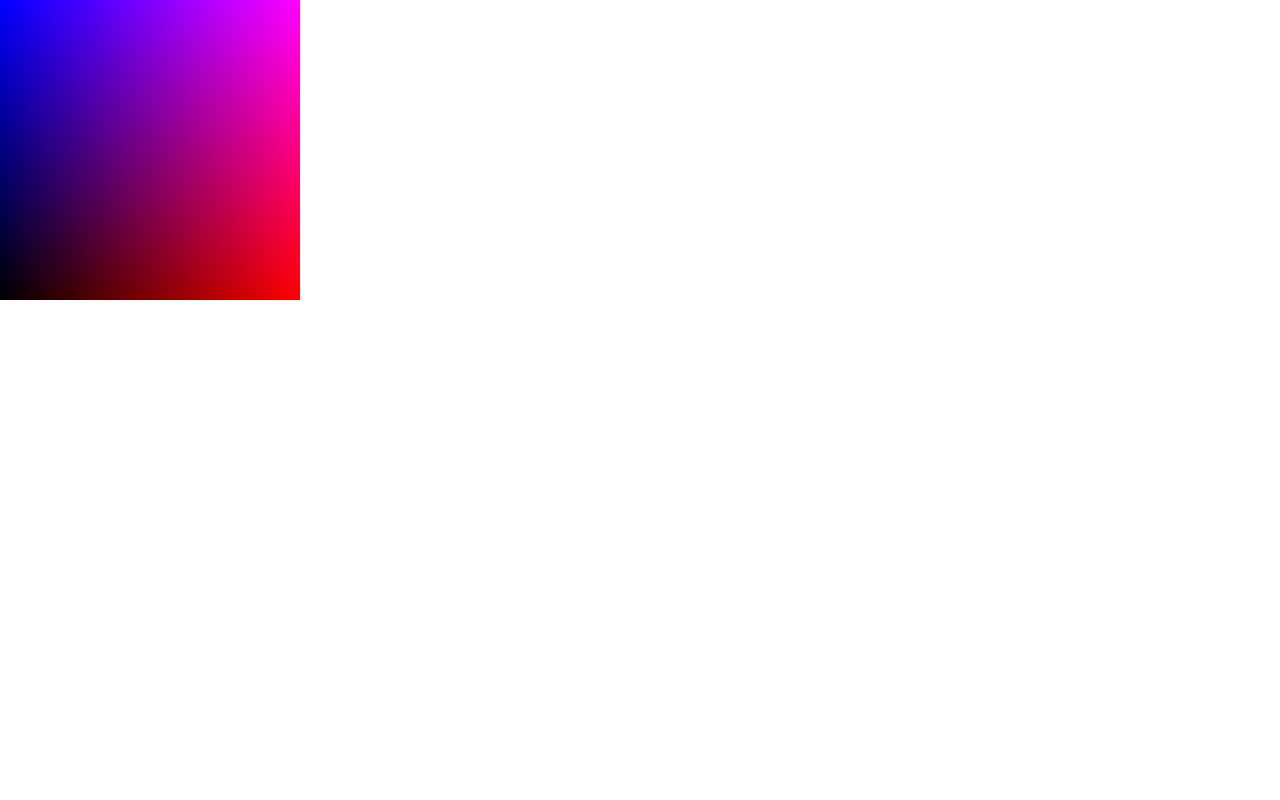
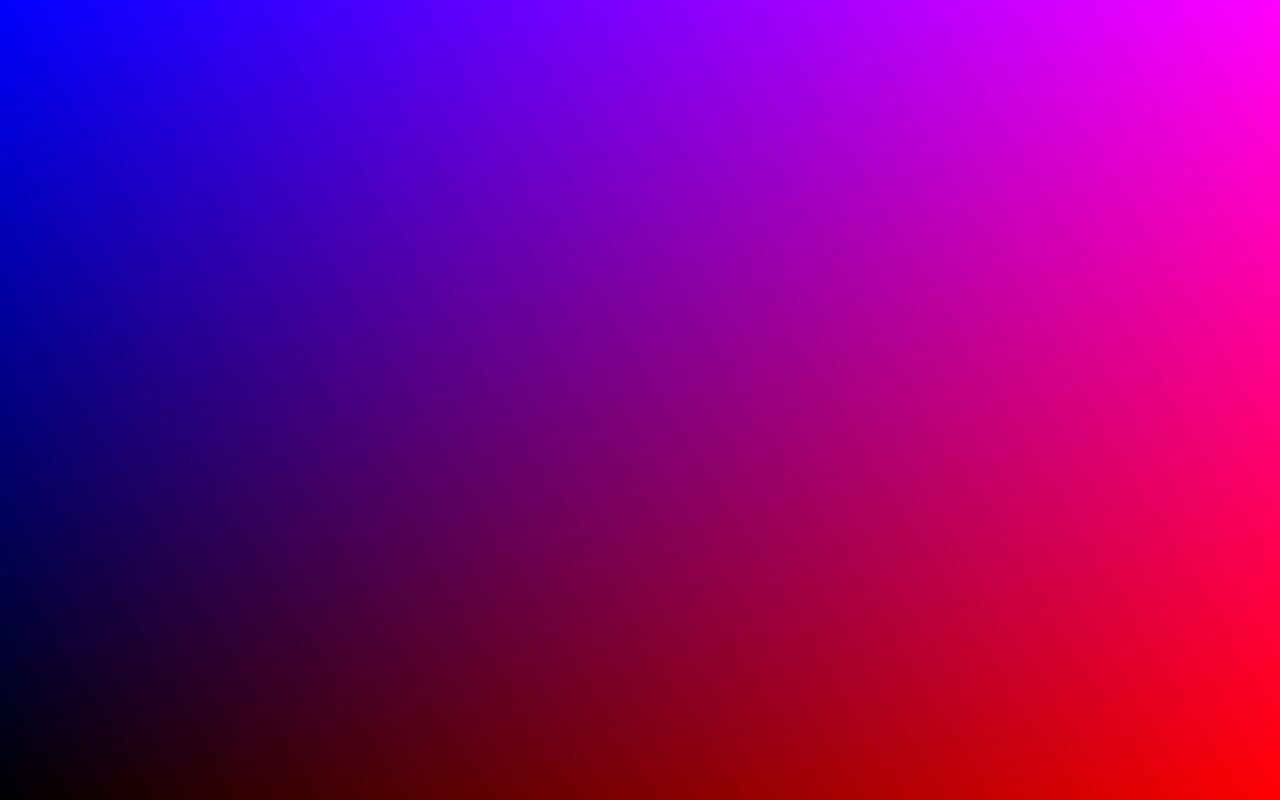
Before and after one commit to Sanensi/mandelbrot, a website built with Vite: page index.html in a window 1280 px wide. Built offline with nearby package versions, Linux system fonts and the light colour scheme.

Commit message:
feat: Pass screen_size to fragment shader

```diff
--- a/index.html
+++ b/index.html
@@ -6,7 +6,8 @@
     <title>Vite + TS</title>
     <style>
       html,
-      body {
+      body,
+      canvas {
         margin: 0;
         width: 100%;
         height: 100%;
--- a/src/webgl-based/index.ts
+++ b/src/webgl-based/index.ts
@@ -9,8 +9,11 @@ void main() {
 
 const fragmentShaderSource = `
 precision mediump float;
+
+uniform vec2 screen_size;
+
 void main() {
-  vec2 normalized = gl_FragCoord.xy / vec2(300.0, 300.0);
+  vec2 normalized = gl_FragCoord.xy / vec2(screen_size.x, screen_size.y);
   gl_FragColor = vec4(normalized.x, 0.0, normalized.y, 1.0);
 }
 `;
@@ -19,8 +22,8 @@ main();
 
 function main() {
   const canvas = document.querySelector("canvas") ?? throwError();
-  canvas.width = 300;
-  canvas.height = 300;
+  canvas.width = canvas.clientWidth;
+  canvas.height = canvas.clientHeight;
 
   const gl = canvas.getContext("webgl") ?? throwError();
 
@@ -42,6 +45,9 @@ function main() {
   const positionAttributeLocation = gl.getAttribLocation(program, "a_position");
   gl.enableVertexAttribArray(positionAttributeLocation);
   gl.vertexAttribPointer(positionAttributeLocation, 2, gl.FLOAT, false, 0, 0);
+
+  const screenSizeLocation = gl.getUniformLocation(program, "screen_size");
+  gl.uniform2fv(screenSizeLocation, [canvas.width, canvas.height]);
 
   gl.clearColor(1.0, 1.0, 1.0, 1.0);
   gl.clear(gl.COLOR_BUFFER_BIT);
```
